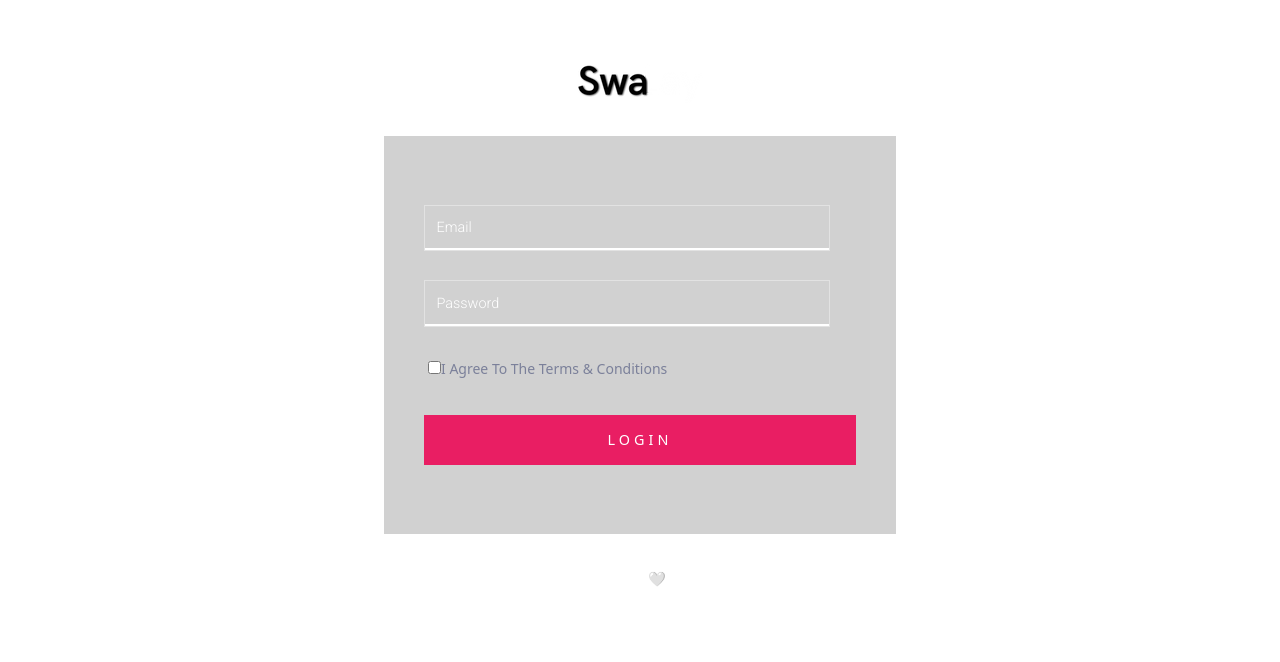
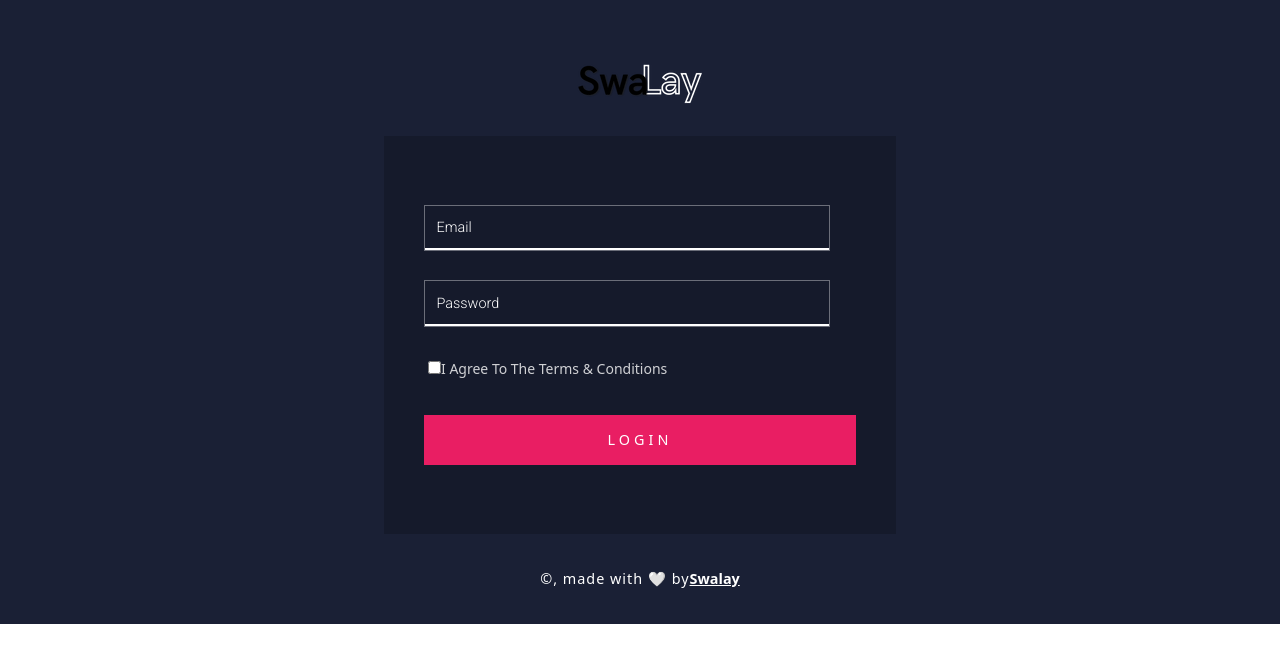
Before and after one commit to harsh-webk22/swalay_frontend, a React (Create React App) app: page /login in a window 1280 px wide. Shown: the top 662 px of the page. Built offline with nearby package versions, Linux system fonts and the light colour scheme.

Commit message:
Fixed bg

```diff
--- a/src/App.jsx
+++ b/src/App.jsx
@@ -36,7 +36,7 @@ const router = createBrowserRouter([
 
 const App = () => {
   return (
-    <div className="w-full">
+    <div>
       <RouterProvider router={router} />
     </div>
   );
--- a/src/component/Login/index.js
+++ b/src/component/Login/index.js
@@ -3,7 +3,7 @@ import "./index.css";
 
 const Login = () => {
   return (
-    <div className="main-w3layouts wrapper">
+    <div className="main-w3layouts wrapper dark-version">
       <div className="cen">
         <img src={logo} className="navbar-brand-img h-100" alt="main_logo" />
       </div>
--- a/src/component/Payment/index.js
+++ b/src/component/Payment/index.js
@@ -27,7 +27,7 @@ const Payment = () => {
                 </div>
 
                 <div className="table-responsive">
-                  <table className="table" id="datatable-search" >
+                  <table className="table bg-grey-200 table-dark" id="datatable-search" >
                     <thead className="thead-dark">
                       <tr>
                         <th>#</th>
```
